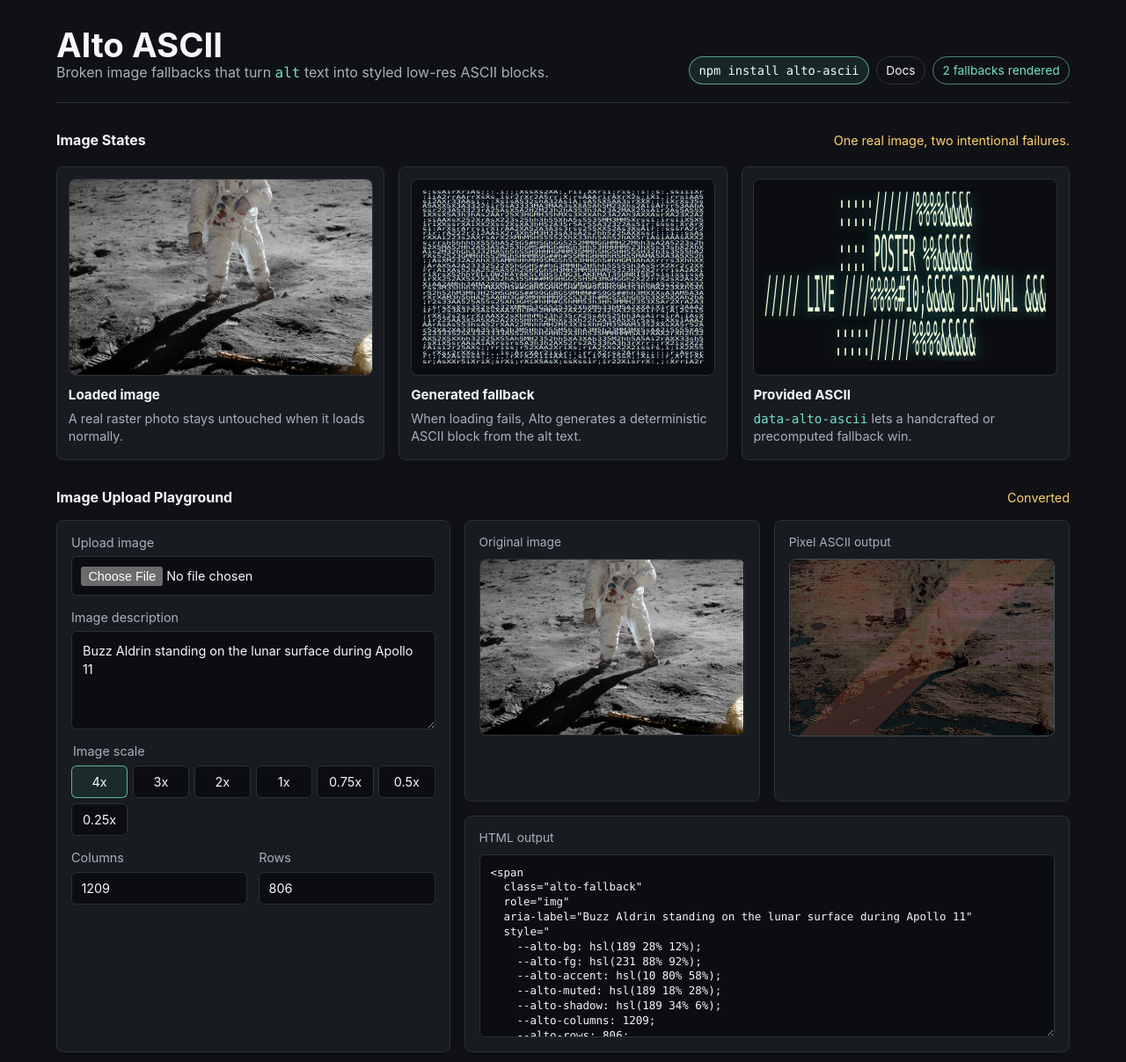
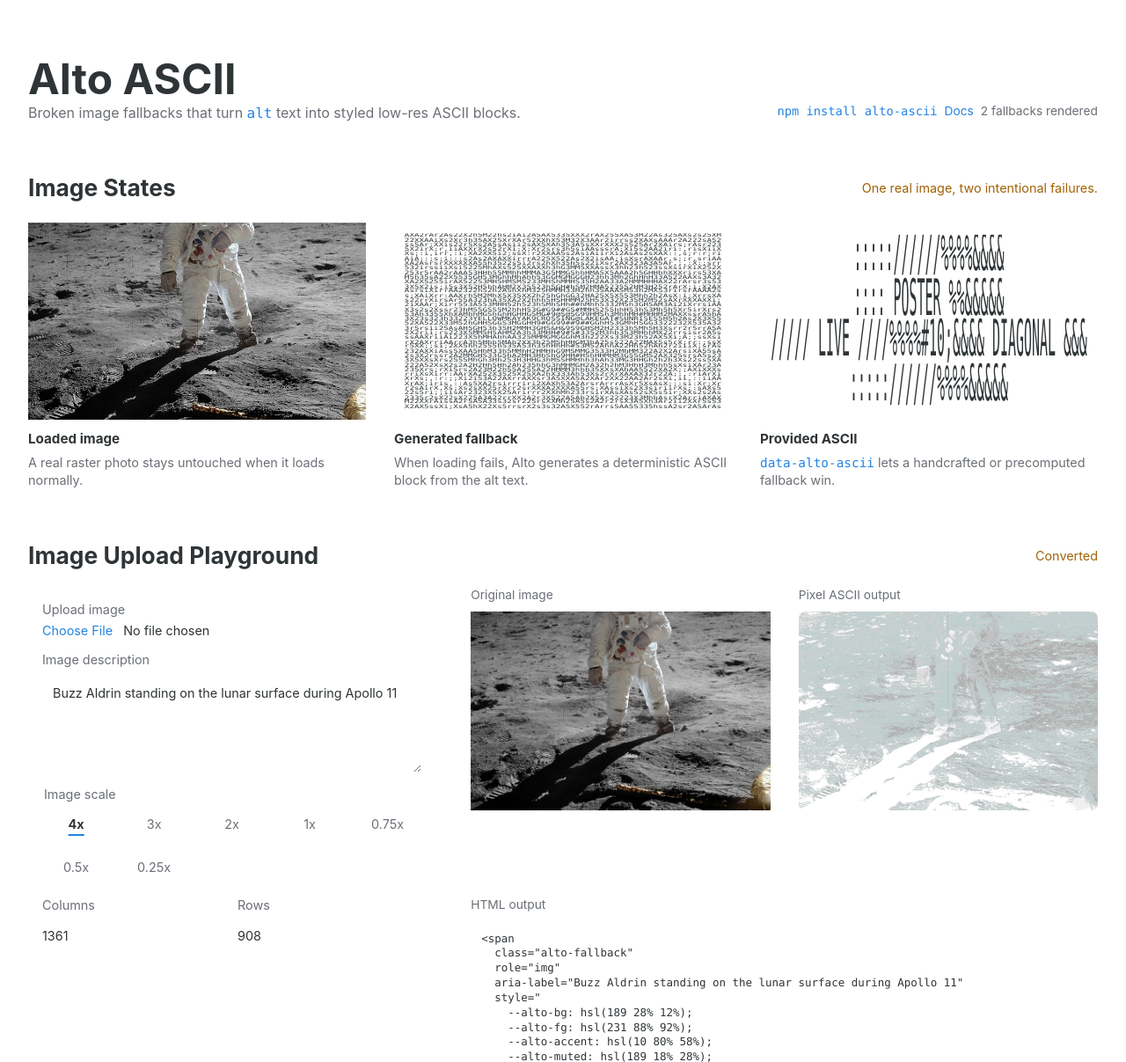
Before and after one commit to Mootbing/Alto, a website: page examples/demo.html in a window 1280 px wide. Shown: the top 1207 px of the page at 88% size. Drawn offline with Linux system fonts and the light colour scheme.

Commit message:
Restyle Pages site as light docs

```diff
--- a/examples/demo.html
+++ b/examples/demo.html
@@ -7,14 +7,12 @@
     <link rel="stylesheet" href="../src/alto.css" />
     <style>
       :root {
-        color-scheme: dark;
-        --page: #101114;
-        --panel: #181b20;
-        --line: #2b3139;
-        --text: #f5f7fb;
-        --muted: #a8b0bd;
-        --accent: #72e0c8;
-        --warn: #ffcf70;
+        color-scheme: light;
+        --page: #ffffff;
+        --text: #2f3437;
+        --muted: #6b6f76;
+        --accent: #2383e2;
+        --warn: #a16207;
       }
 
       * {
@@ -29,9 +27,9 @@
       }
 
       main {
-        width: min(72rem, calc(100% - 2rem));
+        width: min(76rem, calc(100% - 2rem));
         margin: 0 auto;
-        padding: 2rem 0 3rem;
+        padding: 4rem 0;
       }
 
       header {
@@ -39,8 +37,6 @@
         grid-template-columns: minmax(0, 1fr) auto;
         gap: 1rem;
         align-items: end;
-        padding-block: 0 1.25rem;
-        border-bottom: 1px solid var(--line);
       }
 
       h1,
@@ -50,12 +46,14 @@
       }
 
       h1 {
-        font-size: clamp(1.7rem, 3vw, 3rem);
-        line-height: 1;
+        font-size: 3rem;
+        font-weight: 700;
+        line-height: 1.08;
       }
 
       h2 {
-        font-size: 1rem;
+        font-size: 1.65rem;
+        line-height: 1.2;
       }
 
       p {
@@ -72,10 +70,11 @@
         display: inline-flex;
         align-items: center;
         min-height: 2rem;
-        padding: 0 0.65rem;
-        border: 1px solid color-mix(in srgb, var(--accent), transparent 45%);
-        border-radius: 999px;
-        color: var(--accent);
+        padding: 0;
+        border: 0;
+        border-radius: 0;
+        background: transparent;
+        color: var(--muted);
         font-size: 0.86rem;
         white-space: nowrap;
       }
@@ -92,19 +91,17 @@
         display: inline-flex;
         align-items: center;
         min-height: 2rem;
-        padding: 0 0.65rem;
-        border: 1px solid var(--line);
-        border-radius: 999px;
-        color: var(--text);
+        padding: 0;
+        border: 0;
+        border-radius: 0;
+        background: transparent;
+        color: var(--accent);
         font-size: 0.86rem;
         text-decoration: none;
         white-space: nowrap;
       }
 
       .install-command {
-        border-color: color-mix(in srgb, var(--accent), transparent 35%);
-        background: color-mix(in srgb, var(--accent), #0c0d10 88%);
-        color: #ecfffb;
         font-family: ui-monospace, SFMono-Regular, Menlo, Monaco, Consolas, "Liberation Mono", monospace;
       }
 
@@ -115,8 +112,8 @@
       .gallery {
         display: grid;
         grid-template-columns: repeat(3, minmax(0, 1fr));
-        gap: 1rem;
-        margin-top: 1.25rem;
+        gap: 2rem;
+        margin-top: 1.5rem;
       }
 
       figure {
@@ -126,10 +123,9 @@
       .frame {
         display: grid;
         gap: 0.75rem;
-        padding: 0.8rem;
-        border: 1px solid var(--line);
-        border-radius: 8px;
-        background: var(--panel);
+        padding: 0;
+        border: 0;
+        background: transparent;
       }
 
       .sample-image,
@@ -140,10 +136,10 @@
 
       .sample-image {
         display: block;
-        border: 1px solid var(--line);
-        border-radius: 8px;
+        border: 0;
+        border-radius: 0;
         object-fit: cover;
-        background: #0c0d10;
+        background: transparent;
       }
 
       figcaption {
@@ -165,17 +161,16 @@
       .playground {
         display: grid;
         grid-template-columns: minmax(18rem, 0.65fr) minmax(22rem, 1fr);
-        gap: 1rem;
-        margin-top: 1rem;
+        gap: 2.5rem;
+        margin-top: 1.3rem;
       }
 
       .controls,
       .preview,
       .source-panel,
       .html-output {
-        border: 1px solid var(--line);
-        border-radius: 8px;
-        background: var(--panel);
+        border: 0;
+        background: transparent;
       }
 
       .controls {
@@ -208,9 +203,9 @@
       input,
       textarea {
         width: 100%;
-        border: 1px solid var(--line);
-        border-radius: 6px;
-        background: #0c0d10;
+        border: 0;
+        border-radius: 0;
+        background: transparent;
         color: var(--text);
         font: inherit;
       }
@@ -223,12 +218,21 @@
       }
 
       input[type="file"] {
-        padding: 0.65rem;
+        padding: 0;
+      }
+
+      input[type="file"]::file-selector-button {
+        margin-inline-end: 0.75rem;
+        border: 0;
+        background: transparent;
+        color: var(--accent);
+        font: inherit;
+        padding: 0;
       }
 
       input[type="number"] {
         min-height: 2.35rem;
-        padding: 0 0.65rem;
+        padding: 0;
       }
 
       .number-grid {
@@ -240,7 +244,7 @@
       .scale-options {
         display: grid;
         grid-template-columns: repeat(auto-fit, minmax(4rem, 1fr));
-        gap: 0.35rem;
+        gap: 0.7rem;
       }
 
       .scale-options label {
@@ -248,10 +252,10 @@
         display: grid;
         min-height: 2.35rem;
         place-items: center;
-        border: 1px solid var(--line);
-        border-radius: 6px;
-        background: #0c0d10;
-        color: var(--text);
+        border: 0;
+        border-radius: 0;
+        background: transparent;
+        color: var(--muted);
         cursor: pointer;
       }
 
@@ -262,15 +266,18 @@
       }
 
       .scale-options label:has(input:checked) {
-        border-color: color-mix(in srgb, var(--accent), transparent 25%);
-        background: color-mix(in srgb, var(--accent), #0c0d10 86%);
-        color: #ecfffb;
+        color: var(--text);
+        font-weight: 650;
+        text-decoration: underline;
+        text-decoration-color: var(--accent);
+        text-decoration-thickness: 0.15rem;
+        text-underline-offset: 0.35rem;
       }
 
       .conversion-grid {
         display: grid;
         grid-template-columns: repeat(2, minmax(0, 1fr));
-        gap: 1rem;
+        gap: 2rem;
       }
 
       .source-panel,
@@ -279,7 +286,7 @@
         gap: 0.65rem;
         align-content: start;
         min-height: 20rem;
-        padding: 1rem;
+        padding: 0;
       }
 
       .source-panel img {
@@ -287,17 +294,17 @@
         width: 100%;
         height: auto;
         aspect-ratio: var(--demo-aspect, 3 / 2);
-        border: 1px solid var(--line);
-        border-radius: 8px;
+        border: 0;
+        border-radius: 0;
         object-fit: contain;
-        background: #0c0d10;
+        background: transparent;
       }
 
       .html-output {
         display: grid;
         grid-column: 1 / -1;
         gap: 0.65rem;
-        padding: 1rem;
+        padding: 0;
       }
 
       #html-output-code {
@@ -319,6 +326,20 @@
         block-size: auto;
         min-block-size: 0;
         aspect-ratio: var(--demo-aspect, 3 / 2);
+        border: 0;
+        background: transparent;
+        color: var(--text);
+      }
+
+      #live-preview .alto-fallback__art,
+      .frame .alto-fallback__art {
+        text-shadow: none;
+      }
+
+      .frame .alto-fallback {
+        border: 0;
+        background: transparent;
+        color: var(--text);
       }
 
       .section-title {
@@ -326,7 +347,7 @@
         justify-content: space-between;
         gap: 1rem;
         align-items: center;
-        margin-top: 2rem;
+        margin-top: 3.5rem;
       }
 
       .hint {
@@ -340,6 +361,14 @@
         .playground,
         .conversion-grid {
           grid-template-columns: 1fr;
+        }
+
+        main {
+          padding-block: 2rem 3rem;
+        }
+
+        h1 {
+          font-size: 2.35rem;
         }
 
         .header-actions {
```
Also changed, not shown: docs/how-to-use.html (+38 -35 lines), index.html (+36 -30 lines).
